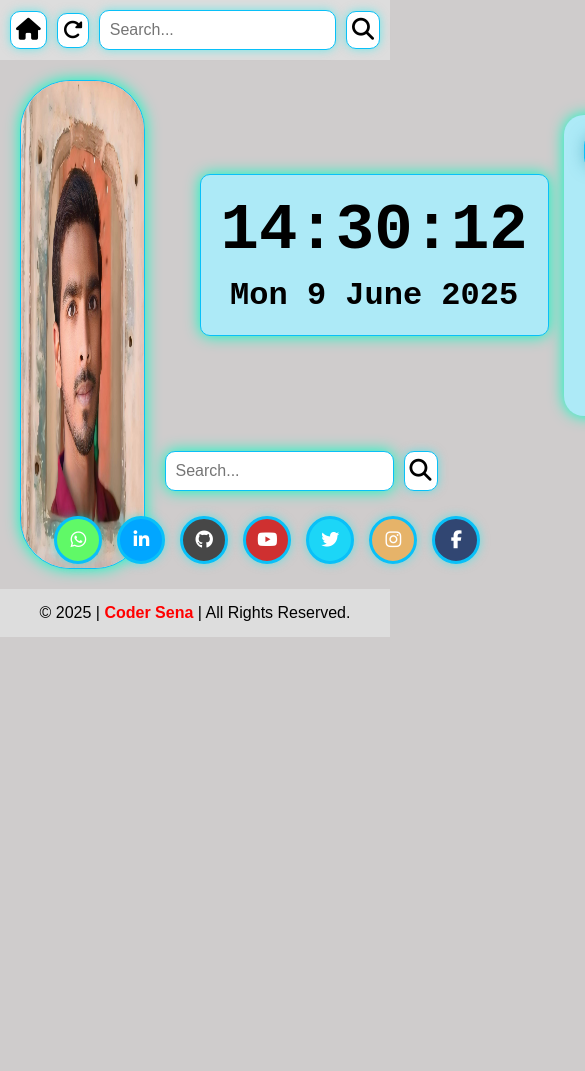
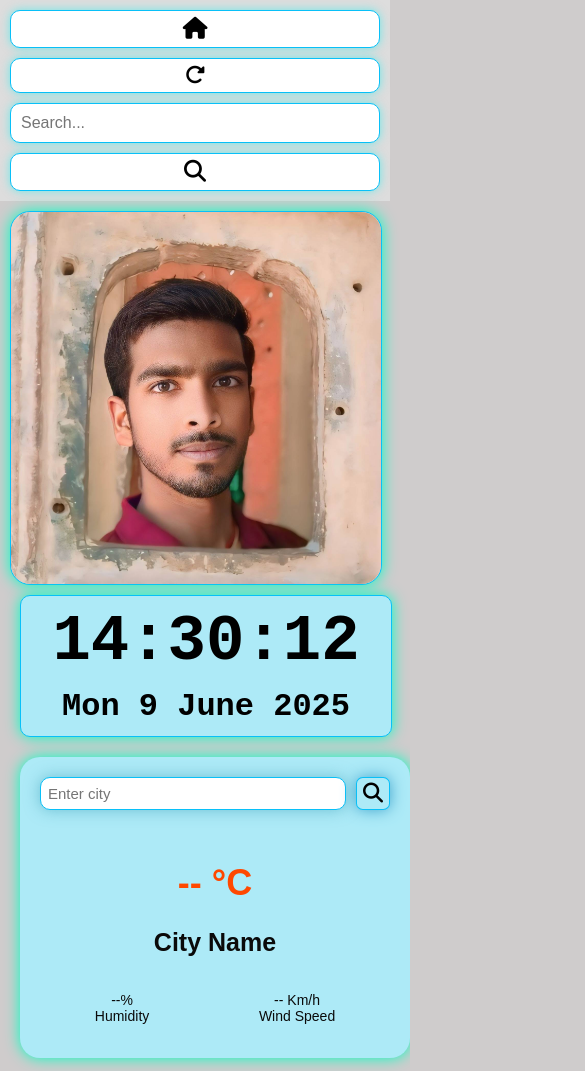
Before and after one commit to CsWithAk/home, a plain HTML site: page index.html in a window 390 px wide. Shown: the top 1071 px of the page, 585 px wide, since content can reach past the window. Before the commit the page ends 844 px from the top, so only its background shows below. Drawn offline with Linux system fonts and the light colour scheme.

Commit message:
Update styles.css

```diff
--- a/styles.css
+++ b/styles.css
@@ -37,13 +37,15 @@ body {
 }
 
 .content {
+  max-width: 1200px;
   display: flex;
-  padding: 20px;
-  gap: 20px;
+  padding: 10px;/*
+  gap: 20px;*/
 }
 
-.image-box {
-  width: 35%;
+.image-box {/*
+  width: 440px;*/
+  width: auto;
   background: #d0d5d6;
   border: 1px solid #09c0f8;
   border-radius: 50px;
@@ -68,21 +70,21 @@ body {
 
 .right-section {
   flex-grow: 1;
-  width: 40%;
+  width: 740px;
 }
 
 .clock-weather{
+  /*max-width: 620px;*/
   display: grid;
-  grid-template-columns: 2fr 1fr;
-  gap: 15px;
-
-  padding: 20px;
+  grid-template-columns: 2fr 1fr;/*
+  gap: 10px;*/
   align-items: center;
-  margin: 15px;
+  padding: 20px;/*
+  margin: 15px;*/
 }
 
 .clock-box {
-  width: 40%;
+  width: 340px;
   height: 120px;
   font-family: 'Courier New', monospace;
   background: #adeaf7;
@@ -90,8 +92,8 @@ body {
   border-radius: 10px;
   box-shadow: 0 0 15px #00ffc3;
   border-radius: 10px;
-  padding: 20px;
-  margin-bottom: 20px;
+  padding: 10px;
+  margin: 30px;
   text-align: center;
   width: fit-content;
 }
@@ -113,8 +115,9 @@ body {
   padding: 20px;
   text-align: center;
   color: rgb(10, 10, 10);
-  width: 280px;
+  width: 400px;
   box-shadow: 0 0 15px #00ffc3;
+  width: fit-content;
 }
 
 .search-box {
@@ -166,7 +169,7 @@ body {
 .search-area {
   display: flex;
   gap: 10px;
-  margin-bottom: 20px;
+  margin: 20px;
 }
 
 .small-search {
@@ -311,3 +314,69 @@ body {
   padding: 15px;
   color: #000;
 }
+
+
+
+
+/* Responsive Design for Mobile Devices */
+@media screen and (max-width: 768px) {
+  .top-bar {
+    flex-direction: column;
+    align-items: stretch;
+    gap: 10px;
+  }
+
+  .content {
+    flex-direction: column;
+    padding: 10px;
+  }
+
+  .image-box {
+    width: 100%;
+    height: auto;
+    border-radius: 20px;
+  }
+
+  .fade-img {
+    border-radius: 20px;
+  }
+
+  .right-section {
+    width: 100%;
+  }
+
+  .clock-weather {
+    grid-template-columns: 1fr;
+    padding: 10px;
+    margin: 0;
+  }
+
+  .clock-box {
+    width: 100%;
+    margin: 0 auto 20px auto;
+  }
+
+  .weather-container {
+    width: 100%;
+  }
+
+  .search-area {
+    flex-direction: column;
+  }
+
+  .icon-row {
+    flex-wrap: wrap;
+    gap: 10px;
+  }
+
+  .social-media {
+    flex-wrap: wrap;
+    gap: 10px;
+  }
+
+  .social-media a {
+    font-size: 20px;
+    width: 40px;
+    height: 40px;
+  }
+}
```
